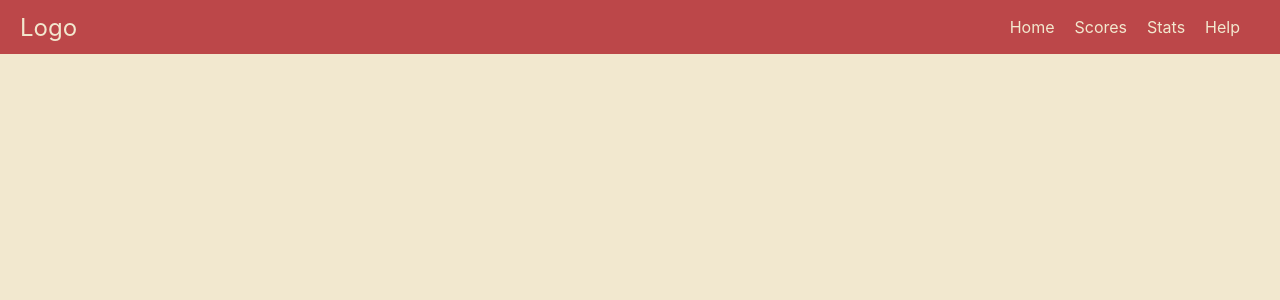
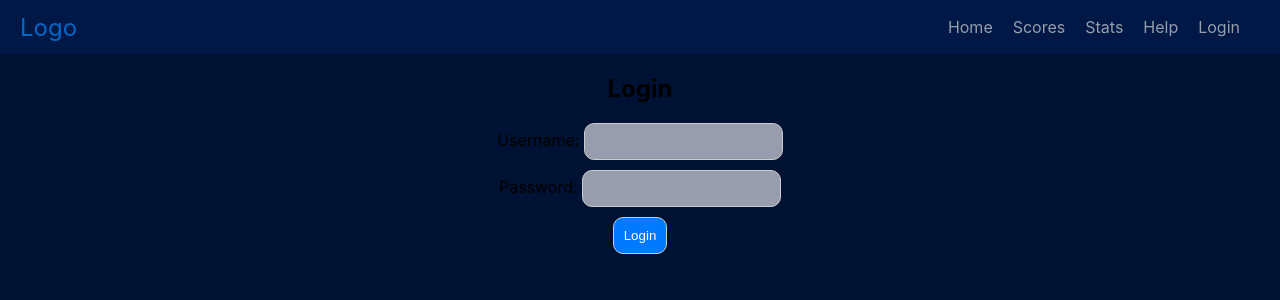
Before and after one commit to michislava/DartsSense, a React (Create React App) app in the folder frontend/: page /login in a window 1280 px wide. Shown: the top 300 px of the page. Built offline with nearby package versions, Linux system fonts and the light colour scheme.

Commit message:
updated scheme

```diff
--- a/frontend/src/App.js
+++ b/frontend/src/App.js
@@ -8,7 +8,6 @@ import Help from './Pages/Help';
 import Navbar from './Functions/Navbar';
 import { BrowserRouter as Router, Route, Routes, Link } from 'react-router-dom';
 
-
 function App() {
   return (
     <Router>
@@ -18,12 +17,14 @@ function App() {
             <li><Link to="/scores">Scores</Link></li>
             <li><Link to="/stats">Stats</Link></li>
             <li><Link to="/help">Help</Link></li>
+            <li><Link to="/login">Login</Link></li>
         </Navbar>
         <Routes>
         <Route path="/" element={<Main />} />
         <Route path="/scores" element={<Scores />}/>
         <Route path="/stats" element={<Stats />} />
         <Route path="/help" element={<Help />} />
+        <Route path="/login" element={<LoginForm />} />
         </Routes>
       </div>
     </Router>
--- a/frontend/src/Functions/Navbar.css
+++ b/frontend/src/Functions/Navbar.css
@@ -3,7 +3,7 @@
     justify-content: space-between;
     align-items: center;
     padding: 1px 20px;
-    background-color: #BC4749;
+    background-color: #001845;
     color: #F2E8CF;
   }
 
@@ -12,7 +12,7 @@
   }
 
   .navbar-logo-link {
-    color: #F2E8CF;
+    color: #0466c8;
     text-decoration: none;
   }
 
@@ -26,11 +26,11 @@
   }
 
   .nav-link {
-    color: #F2E8CF;
+    color: #979dac;
     text-decoration: none;
     transition: all 0.3s ease;
   }
 
   .nav-link:hover {
-    color: #6A994E;
+    color: #0466c8;
   }
--- a/frontend/src/Functions/Navbar.jsx
+++ b/frontend/src/Functions/Navbar.jsx
@@ -23,6 +23,9 @@ function Navbar() {
         <li className="nav-item">
           <Link to="/help" className="nav-link">Help</Link>
         </li>
+        <li className="nav-item">
+          <Link to="/login" className="nav-link">Login</Link>
+        </li>
       </ul>
     </nav>
   );
--- /dev/null
+++ b/frontend/src/Pages/Login.css
@@ -0,0 +1,21 @@
+input[type="text"],
+input[type="password"],
+button {
+  background-color: #979dac; /* Change background color of input fields and button */
+  border: 1px solid #ccc; /* Add border for input fields and button */
+  padding: 10px; /* Add padding for input fields and button */
+  margin-bottom: 10px;
+  border-radius: 10px; /* Add margin bottom for input fields */
+}
+
+button {
+  background-color: #007bff; /* Change background color of the button */
+  color: #ffffff; /* Change text color of the button */
+  cursor: pointer;
+  justify-content: center; /* Change cursor style to pointer */
+}
+
+
+button:hover {
+  background-color: #0056b3; /* Change background color of the button on hover */
+}
--- a/frontend/src/Pages/Login.jsx
+++ b/frontend/src/Pages/Login.jsx
@@ -1,5 +1,5 @@
-// LoginForm.js
 import React, { useState } from 'react';
+import './Login.css';
 
 function LoginForm() {
   const [username, setUsername] = useState('');
@@ -13,10 +13,10 @@ function LoginForm() {
   };
 
   return (
-    <div>
+    <div className="login">
       <h2>Login</h2>
       <form onSubmit={handleSubmit}>
-        <div>
+        <div className="username">
           <label>Username: </label>
           <input
             type="text"
@@ -24,7 +24,7 @@ function LoginForm() {
             onChange={(e) => setUsername(e.target.value)}
           />
         </div>
-        <div>
+        <div className="pass">
           <label>Password: </label>
           <input
             type="password"
@@ -32,7 +32,9 @@ function LoginForm() {
             onChange={(e) => setPassword(e.target.value)}
           />
         </div>
+        <div className="button">
         <button type="submit">Login</button>
+        </div>
       </form>
     </div>
   );
--- a/frontend/src/Pages/Style.css
+++ b/frontend/src/Pages/Style.css
@@ -1,15 +1,15 @@
 .main {
-    color: #386641;
+    color: #0466c8;
 }
 
 .scores {
-    color: #386641;
+    color: #0466c8;
 }
 
 .stats {
-    color: #386641;
+    color: #0466c8;
 }
 
 .help {
-    color: #386641;
+    color: #0466c8;
 }
--- a/frontend/src/index.css
+++ b/frontend/src/index.css
@@ -5,7 +5,7 @@ body {
     sans-serif;
   -webkit-font-smoothing: antialiased;
   -moz-osx-font-smoothing: grayscale;
-  background-color: #F2E8CF;
+  background-color: #001233;
 }
 
 code {
```
